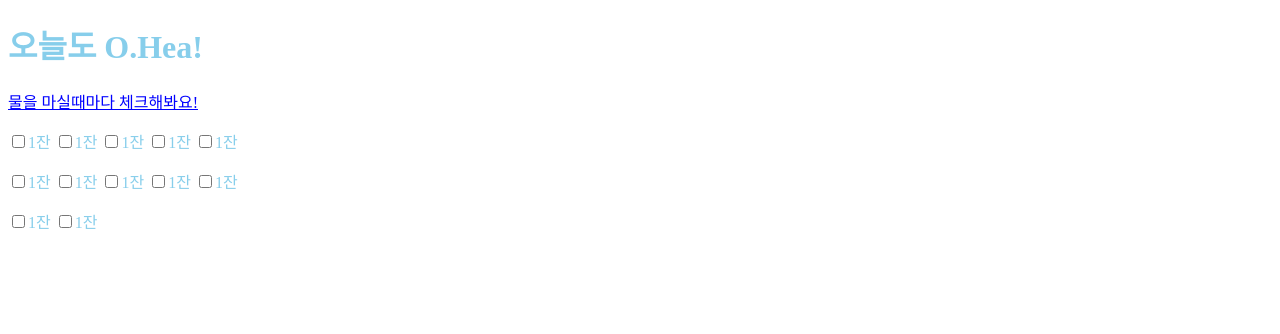
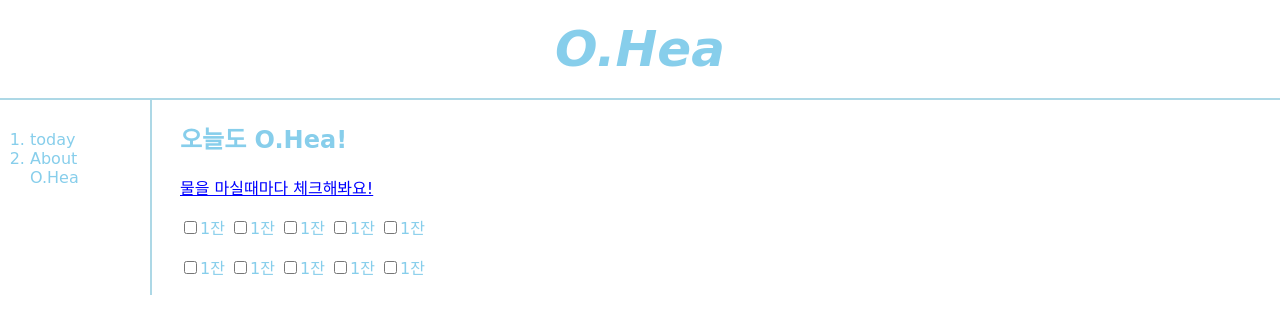
Before and after one commit to tnql501/index.html, a plain HTML site: page today.html in a window 1280 px wide. Drawn offline with Linux system fonts and the light colour scheme.

Commit message:
@media, make css file practice

```diff
--- /dev/null
+++ b/o.hea(style).css
@@ -0,0 +1,45 @@
+body{
+  margin:0;
+}
+h1,a,li,p{
+   font-family: cursive;
+  color:skyblue;
+  text-decoration: none;
+}
+ h1 {
+   font-size: 50px;
+   text-align: center;
+   border-bottom:2px solid lightblue;
+   margin:0;
+   padding:20px
+
+ }
+ ol{
+   border-right:2px solid lightblue;
+    width:90px;
+    margin:0;
+    padding:30px;
+
+ }
+ li:hover {
+    color:blue;
+  }
+ #grid{
+   display:grid;
+   grid-template-columns: 150px 1fr;
+ }
+
+ #grid ol{
+    padding: 30px;
+ }
+ #b{
+   padding-left: 30px;
+ }
+ @media(max-width:800px){
+   ol{
+     border-right: none;
+   }
+   #grid{
+     display: block;
+   }
+ }
--- /dev/null
+++ b/o.hea(style)2.css
@@ -0,0 +1,45 @@
+body{
+  margin:0;
+}
+h1,a,li,h2,p,label{
+   font-family: cursive;
+  color:skyblue;
+  text-decoration: none;
+}
+ h1 {
+   font-size: 50px;
+   text-align: center;
+   border-bottom:2px solid lightblue;
+   margin:0;
+   padding:20px
+
+ }
+ ol{
+   border-right:2px solid lightblue;
+    width:90px;
+    margin:0;
+    padding:30px;
+
+ }
+ li:hover {
+    color:blue;
+  }
+ #grid{
+   display:grid;
+   grid-template-columns: 150px 1fr;
+ }
+
+ #grid ol{
+    padding: 30px;
+ }
+ #b{
+   padding-left: 30px;
+ }
+ @media(max-width:800px){
+   ol{
+     border-right: none;
+   }
+   #grid{
+     display: block;
+   }
+ }
--- a/today.html
+++ b/today.html
@@ -3,19 +3,24 @@
 <head>
   <title>오늘도 오!해!</title>
   <meta charset="utf-8">
-  <style>
-  h1,p,label {color:skyblue;
-  }
-  </style>
+    <link rel="stylesheet" href="o.hea(style)2.css">
   </head>
   <body>
-    <h1>오늘도 O.Hea!</h1>
+    <a href="index.html"><em><h1>O.Hea</h1></em></a>
+    <div id="grid">
+    <ol>
+    <a href="today.html"><li>today</li></a>
+      <a href="about.html"><li>About O.Hea</li></a>
+     </ol>
+     <div id="b">
+    <h2>오늘도 O.Hea!</h2>
     <p style="color:blue;text-decoration:underline">물을 마실때마다 체크해봐요!</p>
+    <p><label><input type="checkbox" name="goal" value="물 마시기">1잔</label>
       <label><input type="checkbox" name="goal" value="물 마시기">1잔</label>
         <label><input type="checkbox" name="goal" value="물 마시기">1잔</label>
           <label><input type="checkbox" name="goal" value="물 마시기">1잔</label>
             <label><input type="checkbox" name="goal" value="물 마시기">1잔</label>
-    <label><input type="checkbox" name="goal" value="물 마시기">1잔</label>
+          </p>
           <p>
               <label><input type="checkbox" name="goal" value="물 마시기">1잔</label>
                 <label><input type="checkbox" name="goal" value="물 마시기">1잔</label>
@@ -23,5 +28,5 @@
                     <label><input type="checkbox" name="goal" value="물 마시기">1잔</label>
                       <label><input type="checkbox" name="goal" value="물 마시기">1잔</label>
                     </p>
-  <label><input type="checkbox" name="목표" value="물 마시기">1잔</label>
-    <label><input type="checkbox" name="목표" value="물 마시기">1잔</label>
+     </div>
+     </div>
```
Also changed, not shown: index.html (+4 -42 lines), heathy1.jpg (added), heathy2.jpg (added). Lines whose indentation alone changed are shown as unchanged.
